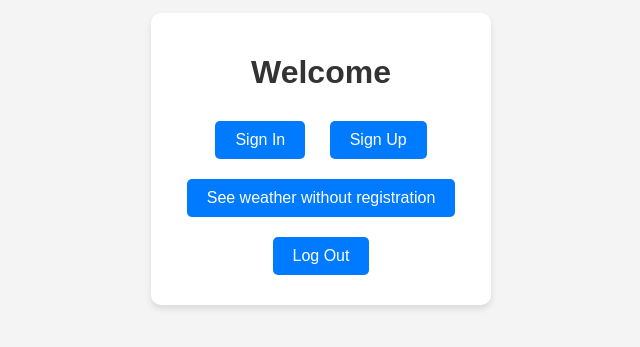
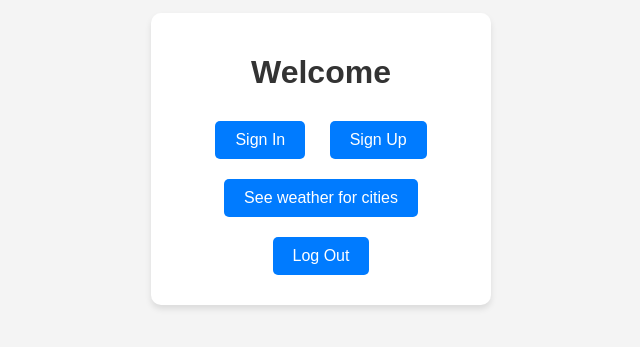
Before and after one commit to TeslaMode1X/backFINAL, a plain HTML site: page public/index.html in a window 1280 px wide. Shown: the part 241-588 px from the top of the page, without its empty margins (319-959 px from the left). Drawn offline with Linux system fonts and the light colour scheme; no server answers.

Commit message:
Button txt changes

```diff
--- a/public/index.html
+++ b/public/index.html
@@ -12,7 +12,7 @@
         <div class="button-container">
             <a href="signin" id="signInBtn" class="button">Sign In</a>
             <a href="registration" id="signUpBtn" class="button">Sign Up</a>
-            <a href="weather" id="seeWeatherBtn" class="button">See weather without registration</a>
+            <a href="weather" id="seeWeatherBtn" class="button">See weather for cities</a>
             <a href="logout" id="logOutBtn" class="button">Log Out</a>
         </div>
     </div>
```
Also changed, not shown: 1 other file.
